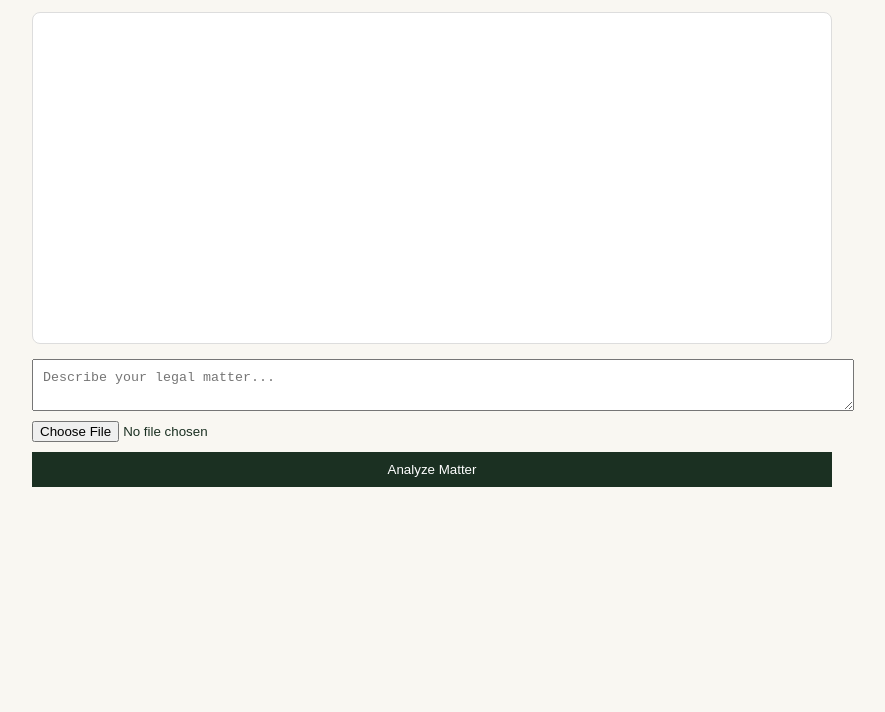
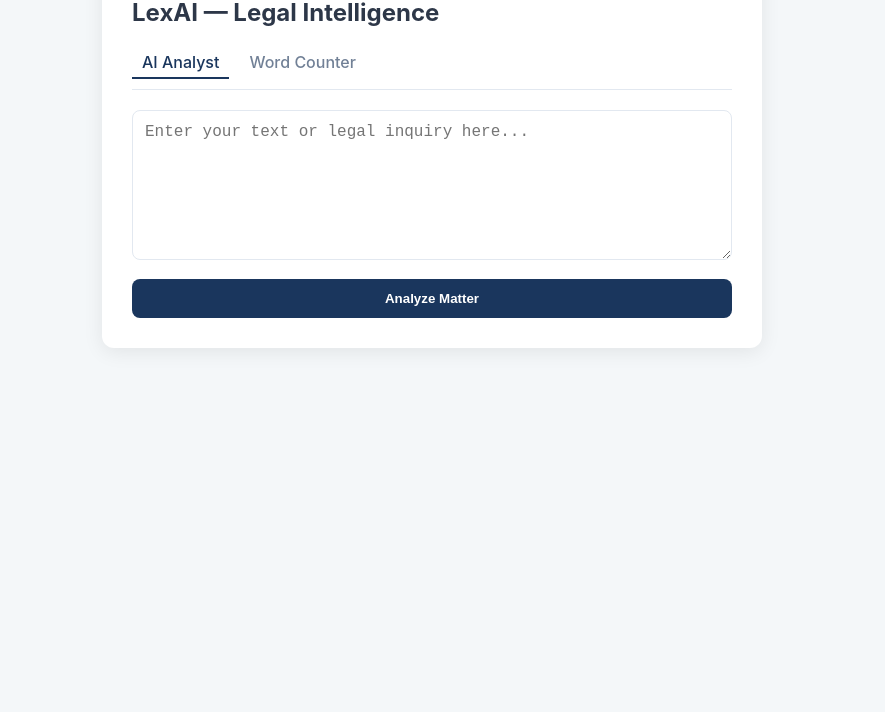
Before and after one commit to urbanshepherdresolution-stack/lexai-frontend, a plain HTML site: page index.html in a window 1280 px wide. Shown: the part 88-800 px from the top of the page, without its empty margins (208-1093 px from the left). Drawn offline with Linux system fonts and the light colour scheme.

Commit message:
Update title and restructure HTML layout

```diff
--- a/index.html
+++ b/index.html
@@ -3,58 +3,78 @@
 <head>
     <meta charset="UTF-8">
     <meta name="viewport" content="width=device-width, initial-scale=1.0">
-    <title>LexAI | Legal Adviser</title>
+    <title>LexAI — Legal Intelligence</title>
     <style>
-        :root { --green: #1B3022; --gold: #C9A86A; --bg: #F9F7F2; }
-        body { font-family: sans-serif; background: var(--bg); color: var(--green); margin: 0; padding: 20px; }
-        .container { max-width: 800px; margin: 0 auto; }
-        #chat-box { height: 300px; overflow-y: auto; border: 1px solid #ddd; padding: 15px; background: white; border-radius: 8px; margin-bottom: 15px; }
-        .msg { margin-bottom: 10px; padding: 10px; border-radius: 5px; }
-        .user { background: #e0e7ff; text-align: right; }
-        .ai { background: #f3f4f6; }
-        .controls { display: flex; flex-direction: column; gap: 10px; }
-        textarea { width: 100%; padding: 10px; }
-        button { padding: 10px 20px; background: var(--green); color: white; border: none; cursor: pointer; }
+        body { font-family: 'Inter', -apple-system, sans-serif; background-color: #f4f7f9; color: #1a202c; display: flex; justify-content: center; padding: 40px 20px; margin: 0; }
+        .app-container { background: white; width: 100%; max-width: 600px; padding: 30px; border-radius: 12px; box-shadow: 0 4px 20px rgba(0,0,0,0.08); }
+        h1 { font-size: 24px; margin-bottom: 20px; color: #2d3748; }
+        .tabs { display: flex; gap: 10px; margin-bottom: 20px; border-bottom: 1px solid #e2e8f0; padding-bottom: 10px; }
+        .tab { cursor: pointer; padding: 5px 10px; color: #718096; font-weight: 500; }
+        .tab.active { color: #1a365d; border-bottom: 2px solid #1a365d; }
+        textarea { width: 100%; height: 150px; padding: 12px; border: 1px solid #e2e8f0; border-radius: 8px; box-sizing: border-box; margin-bottom: 15px; font-size: 16px; }
+        button { width: 100%; background-color: #1a365d; color: white; padding: 12px; border: none; border-radius: 8px; font-weight: 600; cursor: pointer; transition: background 0.2s; }
+        button:hover { background-color: #2c5282; }
+        button:disabled { background-color: #a0aec0; cursor: not-allowed; }
+        #result { margin-top: 25px; padding: 15px; background: #f8fafc; border-left: 4px solid #1a365d; white-space: pre-wrap; display: none; }
     </style>
 </head>
 <body>
-    <div class="container">
+
+<div class="app-container">
     <h1>LexAI — Legal Intelligence</h1>
-        <div id="chat-box"></div>
-        <div class="controls">
-            <textarea id="user_input" placeholder="Describe your legal matter..."></textarea>
-            <input type="file" id="file_input" accept=".pdf,.doc,.docx,.txt">
-            <button onclick="analyze()">Analyze Matter</button>
+
+    <div class="tabs">
+        <div class="tab active" onclick="setMode('analyze')">AI Analyst</div>
+        <div class="tab" onclick="setMode('wordcount')">Word Counter</div>
     </div>
+
+    <textarea id="query" placeholder="Enter your text or legal inquiry here..."></textarea>
+    <button id="actionBtn" onclick="processData()">Analyze Matter</button>
+    <div id="result"></div>
 </div>
 
 <script>
-        async function analyze() {
-            const query = document.getElementById('user_input').value;
-            const fileInput = document.getElementById('file_input');
-            const chatBox = document.getElementById('chat-box');
+    let mode = 'analyze';
 
-            if (!query.trim() && fileInput.files.length === 0) return;
+    function setMode(newMode) {
+        mode = newMode;
+        document.querySelectorAll('.tab').forEach(t => t.classList.toggle('active', t.innerText.toLowerCase().includes(newMode)));
+        document.getElementById('actionBtn').innerText = (mode === 'analyze') ? 'Analyze Matter' : 'Count Words';
+    }
 
-            chatBox.innerHTML += `<div class="msg user">${query || 'Uploaded file'}</div>`;
+    async function processData() {
+        const text = document.getElementById('query').value;
+        const resultDiv = document.getElementById('result');
+        const btn = document.getElementById('actionBtn');
 
-            const formData = new FormData();
-            formData.append('query', query);
-            if (fileInput.files.length > 0) {
-                formData.append('file', fileInput.files[0]);
+        if (mode === 'wordcount') {
+            const count = text.trim().split(/\s+/).filter(word => word.length > 0).length;
+            resultDiv.style.display = 'block';
+            resultDiv.innerText = `Word Count: ${count}`;
+            return;
         }
+
+        // AI Analyst Mode
+        btn.disabled = true;
+        btn.innerText = "Analyzing...";
+        resultDiv.style.display = 'block';
+        resultDiv.innerText = "Processing...";
 
         try {
             const response = await fetch('/api/transcribe', {
                 method: 'POST',
-                    body: formData
+                body: new URLSearchParams({ query: text })
             });
             const data = await response.json();
-                chatBox.innerHTML += `<div class="msg ai">${data.message}</div>`;
+            resultDiv.innerText = data.message;
         } catch (err) {
-                chatBox.innerHTML += `<div class="msg ai" style="color:red">Error: Upload failed.</div>`;
+            resultDiv.innerText = "Error: Could not reach the server.";
+        } finally {
+            btn.disabled = false;
+            btn.innerText = "Analyze Matter";
         }
     }
 </script>
+
 </body>
 </html>
```
Lines whose indentation alone changed are shown as unchanged.
